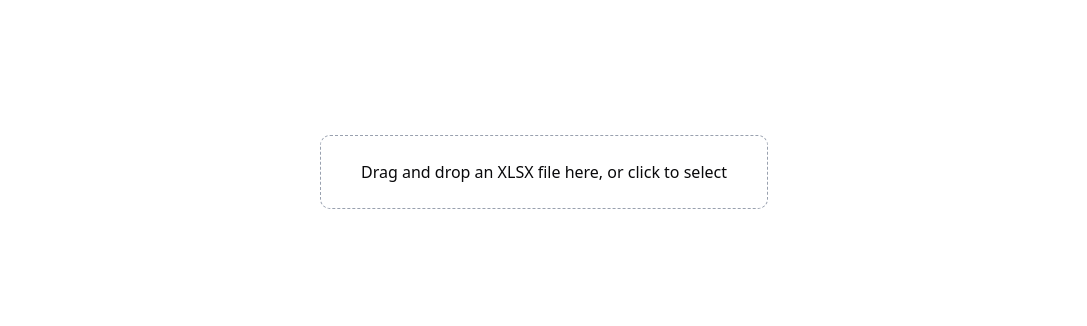
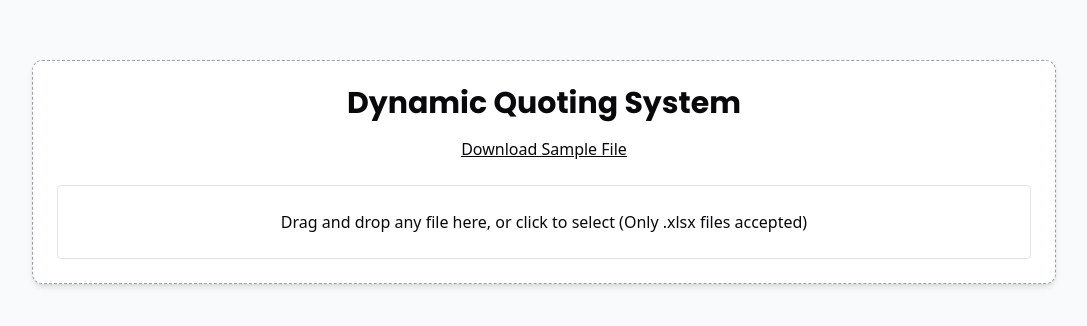
Before and after one commit to Hasnain-MarkCoders/dynamic-quoting-system-front-end, a React (Vite) app: page / in a window 1280 px wide. Shown: the part 228-554 px from the top of the page, without its empty margins (96-1183 px from the left). Built offline with nearby package versions, Linux system fonts and the light colour scheme.

Commit message:
ui fixes

```diff
--- a/index.html
+++ b/index.html
@@ -7,6 +7,9 @@
   <link rel="icon" type="image/png" sizes="16x16" href="/assets/favicon_io/favicon-16x16.png">
   <link rel="manifest" href="/assets/favicon_io/site.webmanifest">
   <link rel="icon" href="/assets/favicon_io/favicon.ico" type="image/x-icon">
+<link rel="preconnect" href="https://fonts.googleapis.com">
+<link rel="preconnect" href="https://fonts.gstatic.com" crossorigin>
+<link href="https://fonts.googleapis.com/css2?family=Poppins:ital,wght@0,100;0,200;0,300;0,400;0,500;0,600;0,700;0,800;0,900;1,100;1,200;1,300;1,400;1,500;1,600;1,700;1,800;1,900&display=swap" rel="stylesheet">
     <meta name="viewport" content="width=device-width, initial-scale=1.0" />
     <title>Dynamic Quoting System</title>
   </head>
--- a/src/App.tsx
+++ b/src/App.tsx
@@ -1,4 +1,5 @@
-
+// Install dependencies first
+// npm install @tanstack/react-query axios sonner react-dropzone lucide-react
 
 import { useState, useCallback } from 'react';
 import { Button } from './components/ui/button';
@@ -15,21 +16,24 @@ function App() {
 
   const onDrop = useCallback((acceptedFiles: FileWithPath[]) => {
     const selectedFile = acceptedFiles[0];
-    if (selectedFile.type !== 'application/vnd.openxmlformats-officedocument.spreadsheetml.sheet') {
-      toast.error('Only .xlsx files are accepted.');
+    if (!selectedFile) return;
+
+    if (!selectedFile.name.endsWith('.xlsx')) {
+      toast.error('Invalid file format. Only .xlsx files are accepted.');
       return;
     }
+
     setFile(selectedFile);
   }, []);
 
   const { getRootProps, getInputProps, isDragActive } = useDropzone({
     onDrop,
     multiple: false,
-    accept: { 'application/vnd.openxmlformats-officedocument.spreadsheetml.sheet': ['.xlsx'] },
   });
 
   const uploadMutation: UseMutationResult<any, unknown, FormData> = useMutation({
     mutationFn: async (formData: FormData) => {
+
       const response = await axios.post('https://anton.markcoders.com/dynamic_qouting_system/api/upload', formData, {
         headers: { 'Content-Type': 'multipart/form-data' },
         responseType: 'blob',
@@ -72,14 +76,26 @@ function App() {
   };
 
   return (
-    <div className="min-h-screen flex items-center justify-center p-4">
-      <div className="border border-dashed border-gray-400 p-6 rounded-lg max-w-md w-full text-center">
-        <div {...getRootProps()} className={`cursor-pointer ${uploadMutation.isPending ? 'opacity-50 pointer-events-none' : ''}`}>
+    <div className="min-h-screen flex flex-col items-center justify-center p-4 bg-gray-50">
+      <div className="border border-dashed border-gray-400 p-6 rounded-lg w-full max-w-screen-lg text-center bg-white shadow-md">
+        <h1 className="text-2xl lg:text-3xl font-semibold mb-4 poppins-bold ">Dynamic Quoting System</h1>
+
+        <a
+          href="https://anton.markcoders.com/dynamic_qouting_system/api/example-file"
+          target="_blank"
+          rel="noopener noreferrer"
+
+          className="text-black-500 underline mb-6 inline-block"
+        >
+          Download Sample File
+        </a>
+
+        <div {...getRootProps()} className={`cursor-pointer border p-6 rounded ${uploadMutation.isPending ? 'opacity-50 pointer-events-none' : ''}`}>
           <input {...getInputProps()} />
           {isDragActive ? (
             <p>Drop the file here...</p>
           ) : (
-            <p>Drag and drop an XLSX file here, or click to select</p>
+            <p>Drag and drop any file here, or click to select (Only .xlsx files accepted)</p>
           )}
         </div>
 
--- a/src/index.css
+++ b/src/index.css
@@ -118,3 +118,12 @@
     @apply bg-background text-foreground;
   }
 }
+
+
+.poppins-bold {
+  font-family: "Poppins", sans-serif;
+  font-weight: 700;
+  font-style: normal;
+  font-display: swap;
+
+}
```
